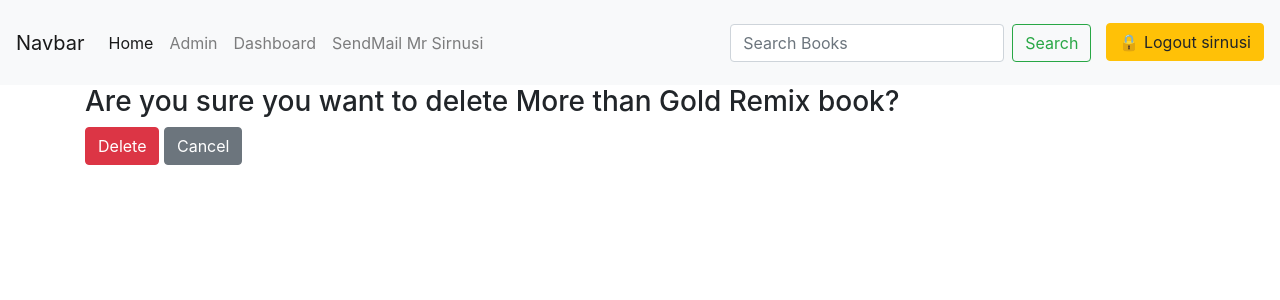
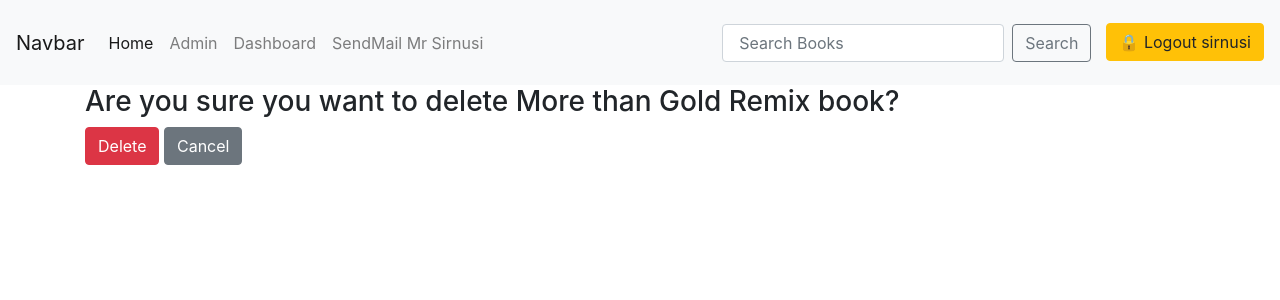
Before and after one commit to sirnusi/bookapp, a Django app: page /books/delete_books/44/ in a window 1280 px wide. Shown: the top 300 px of the page. Run offline with Django 3.2, Linux system fonts and the light colour scheme; a user stored in the database is signed in; data comes from the database, SQL or seed files in the repository; both versions use the stored data as it was after the commit.

Commit message:
book commit

```diff
--- a/book_app/templates/book_app/base.html
+++ b/book_app/templates/book_app/base.html
@@ -30,13 +30,13 @@
                 </li>
 
                 <li class="nav-item">
-                    <a class="nav-link" href="{% url 'send_email' %}">SendMail Mr {{request.user | title}}</a>
+                    <a class="nav-link" href="{% url 'send_email' %}">SendMail Mr {{request.user.username | title}}</a>
                 </li>
             </ul>
 
             <form action="{% url 'search_results' %}" method="GET" class="form-inline my-2 my-lg-0">
-                <input name="q" class="form-control mr-sm-2" type="search" placeholder="Search Books" aria-label="Search">
-                <button class="btn btn-outline-success my-2 my-sm-0" type="submit">Search</button>
+                <input name="q" class="form-control mr-sm-2 nav-link disabled" type="search" placeholder="Search Books" aria-label="Search" aria-disabled="true">
+                <button class="btn btn-outline-secondary my-2 my-sm-0" type="submit">Search</button>
             </form>
 
                 {% if request.user.is_authenticated %}
```
Also changed, not shown: db.sqlite3.
